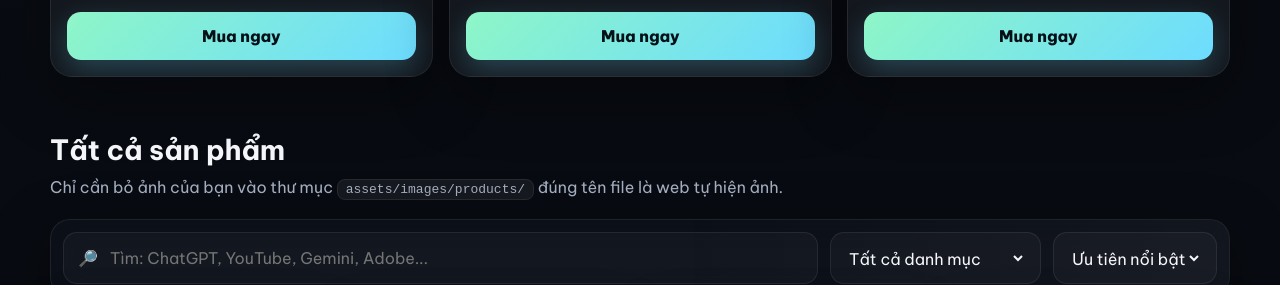
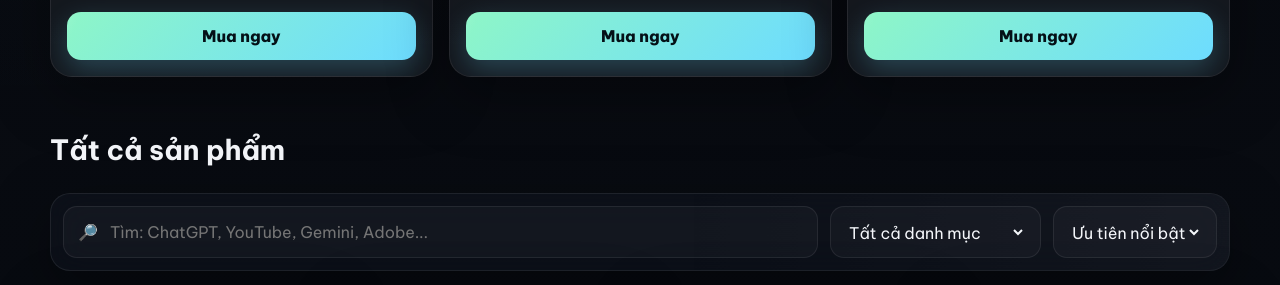
Before and after one commit to ntd17042005-design/shopcuadezii, a plain HTML site: page index.html in a window 1280 px wide. Shown: the part 1706-1991 px from the top of the page. Drawn offline with Linux system fonts and the light colour scheme.

Commit message:
Update index.html

```diff
--- a/index.html
+++ b/index.html
@@ -51,7 +51,7 @@
       <div class="featured-grid" id="featuredGrid"></div>
     </section>
     <section class="section container reveal" id="sanpham">
-      <div class="section-head"><div><h3>Tất cả sản phẩm</h3><p>Chỉ cần bỏ ảnh của bạn vào thư mục <code>assets/images/products/</code> đúng tên file là web tự hiện ảnh.</p></div></div>
+      <div class="section-head"><div><h3>Tất cả sản phẩm</h3></div></div>
       <div class="controls glass">
         <div class="field grow"><span>🔎</span><input id="q" placeholder="Tìm: ChatGPT, YouTube, Gemini, Adobe..." /></div>
         <div class="field mini"><select id="cat"><option value="all">Tất cả danh mục</option><option value="youtube">YouTube Premium</option><option value="ai">ChatGPT & AI Tools</option><option value="gemini">Gemini</option><option value="office">Văn phòng / học tập</option><option value="creative">Thiết kế / sáng tạo</option><option value="entertain">Giải trí</option></select></div>
```
